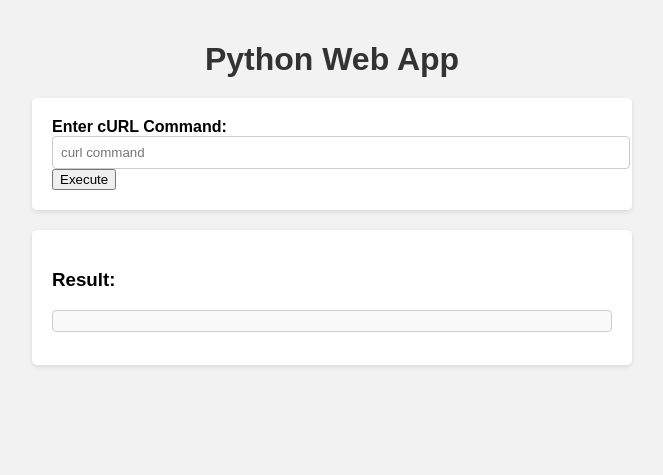
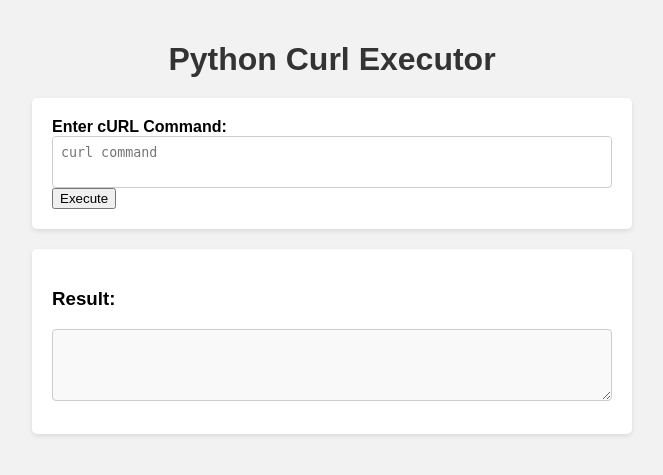
Before and after one commit to gabrielgoncalves95/curl-runner, a Flask app: page / in a window 1280 px wide. Shown: the top 475 px of the page, without its empty margins (308-971 px from the left). Run offline with Flask 2, Linux system fonts and the light colour scheme.

Commit message:
improving interface

```diff
--- a/templates/index.html
+++ b/templates/index.html
@@ -1,7 +1,7 @@
 <!DOCTYPE html>
 <html>
 <head>
-    <title>Python Web App</title>
+    <title>Python Curl Executor</title>
     <style>
         body {
             font-family: Arial, sans-serif;
@@ -33,11 +33,18 @@
             font-weight: bold;
         }
 
-        .form-group input {
+        .curl-box {
+            border: 1px solid #cccccc;
+            border-radius: 4px;
+            overflow: auto;
+        }
+
+        .curl-box textarea {
             width: 100%;
             padding: 8px;
-            border: 1px solid #cccccc;
-            border-radius: 4px;
+            border: none;
+            outline: none;
+            resize: none;
         }
 
         #result {
@@ -46,6 +53,10 @@
             border: 1px solid #cccccc;
             border-radius: 4px;
             word-wrap: break-word;
+            overflow: auto;
+            resize: vertical;
+            min-height: 50px;
+            max-height: 300px;
         }
     </style>
     <script src="https://code.jquery.com/jquery-3.6.0.min.js"></script>
@@ -71,12 +82,14 @@
 </head>
 <body>
     <div class="container">
-        <h1>Python Web App</h1>
+        <h1>Python Curl Executor</h1>
         <div class="box">
             <form>
                 <div class="form-group">
                     <label for="curlString">Enter cURL Command:</label>
-                    <input type="text" id="curlString" name="curlString" placeholder="curl command">
+                    <div class="curl-box">
+                        <textarea id="curlString" name="curlString" placeholder="curl command"></textarea>
+                    </div>
                 </div>
                 <div class="form-group">
                     <button type="submit">Execute</button>
```
